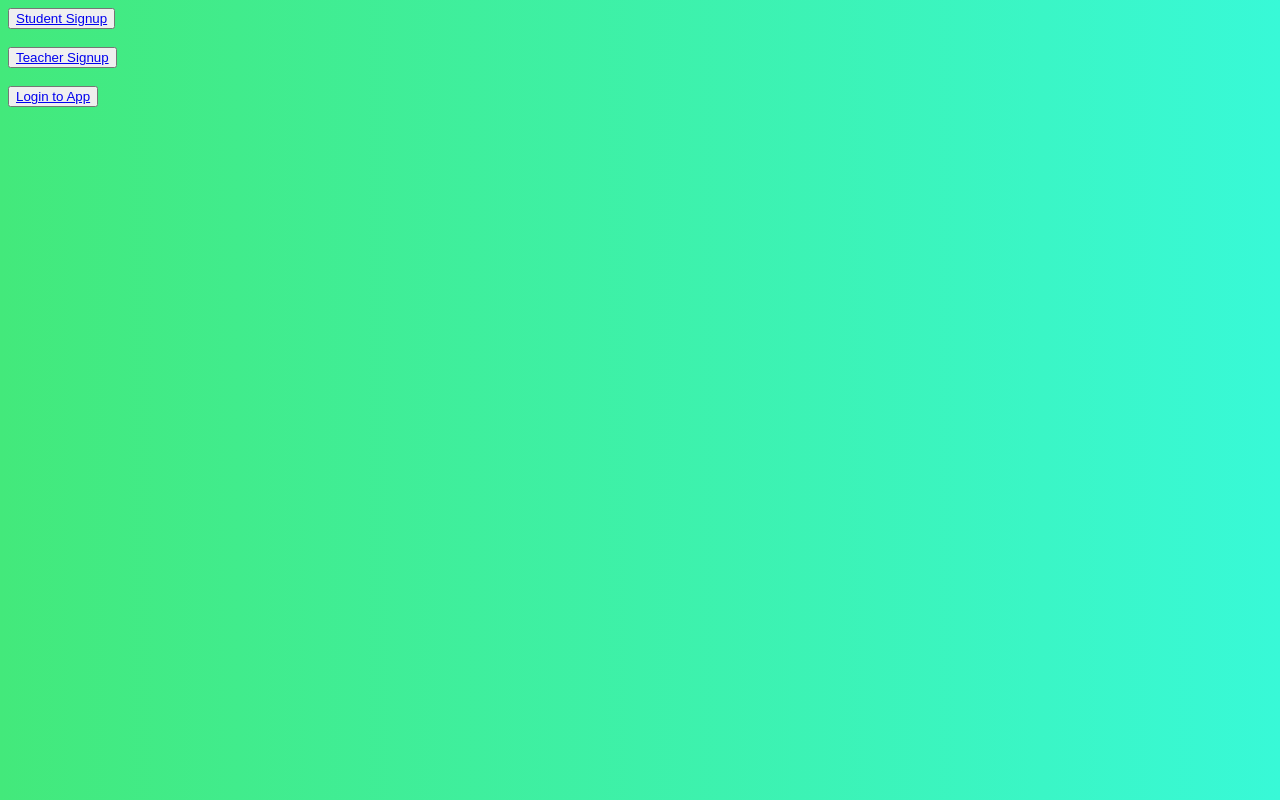
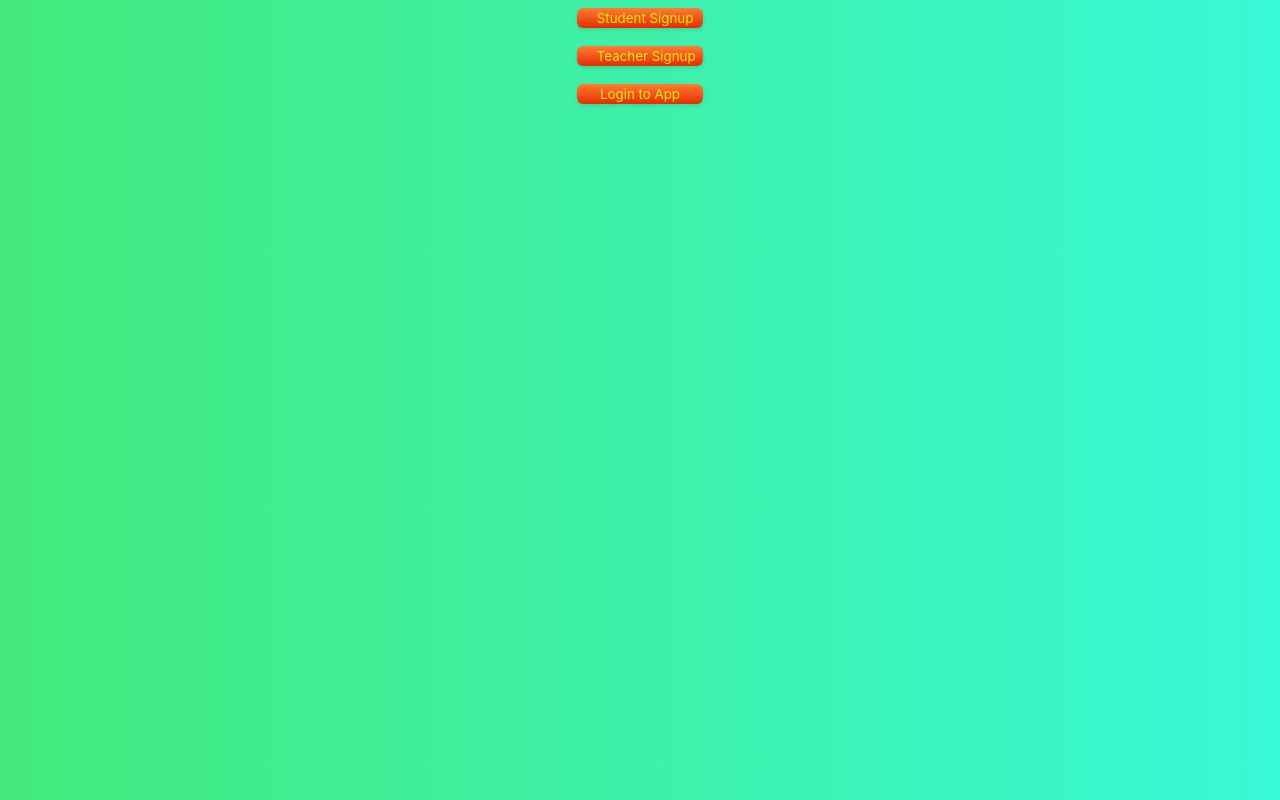
Before and after one commit to harsha3604/school-app, a Django app: page / in a window 1280 px wide. Run offline with Django 4.2, Linux system fonts and the light colour scheme.

Commit message:
simple changes

```diff
--- a/static/css/style.css
+++ b/static/css/style.css
@@ -1,3 +1,55 @@
 body {
     background-image: linear-gradient(to right, #43e97b 0%, #38f9d7 100%);
+    text-align: center;
 }
+
+
+.button {
+    background-color: initial;
+    background-image: linear-gradient(-180deg, #FF7E31, #E62C03);
+    border-radius: 6px;
+    box-shadow: rgba(0, 0, 0, 0.1) 0 2px 4px;
+    color: #FFFFFF;
+    cursor: pointer;
+    display: inline-block;
+    font-family: Inter, -apple-system, system-ui, Roboto, "Helvetica Neue", Arial, sans-serif;
+    height: 20px;
+    line-height: 20px;
+    outline: 0;
+    overflow: hidden;
+    padding: 0 20px;
+    pointer-events: auto;
+    position: relative;
+    text-align: center;
+    touch-action: manipulation;
+    user-select: none;
+    -webkit-user-select: none;
+    vertical-align: top;
+    white-space: nowrap;
+    width: 10%;
+    z-index: 9;
+    border: 0;
+    transition: box-shadow .2s;
+
+}
+
+.button:hover {
+    box-shadow: rgba(253, 76, 0, 0.5) 0 3px 8px;
+
+}
+
+a {
+    color: rgb(222, 236, 15);
+    text-decoration: none;
+    overflow: hidden;
+}
+
+.x {
+    font-family: Georgia, 'Times New Roman', Times, serif;
+
+}
+
+/* input {
+    border: 2px solid red;
+    border-radius: 4px;
+} */
--- a/student/templates/student/s_quiz.html
+++ b/student/templates/student/s_quiz.html
@@ -15,7 +15,7 @@
     <input type='submit' value='submit' />
 </form>
 </p>
-<button><a href="{% url 'student' %}">Back</a></button>
+<button class="button"><a href="{% url 'student' %}">Back</a></button>
 
 
 {% endblock %}
--- a/student/templates/student/s_result.html
+++ b/student/templates/student/s_result.html
@@ -5,5 +5,5 @@
 <p>Total questions: {{total}}</p>
 <p>Score: {{score}}</p>
 <h5>All the best for next quiz!</h5>
-<button><a href="{% url 'student' %}">Go back</a></button>
+<button class="button"><a href="{% url 'student' %}">Go back</a></button>
 {% endblock %}
--- a/student/templates/student/student.html
+++ b/student/templates/student/student.html
@@ -15,5 +15,5 @@
     <input type="submit" value="submit" />
 </form>
 <br><br>
-<button><a href="{% url 'logout'%}">Logout</a></button>
+<button class="button"><a href="{% url 'logout'%}">Logout</a></button>
 {% endblock %}
--- a/teacher/templates/teacher/create.html
+++ b/teacher/templates/teacher/create.html
@@ -10,5 +10,5 @@
 
     <input type="submit" value="Submit">
 </form>
-<a href="{% url 'teacher' %}">Back</a>
+<button class=button><a href="{% url 'teacher' %}">Back</a></button>
 {% endblock %}
--- a/teacher/templates/teacher/delete.html
+++ b/teacher/templates/teacher/delete.html
@@ -7,5 +7,5 @@
 </form>
 
 <br>
-<a href="{% url 'teacher' %}">Back</a>
+<button class=button><a href="{% url 'teacher' %}">Back</a></button>
 {% endblock %}
--- a/teacher/templates/teacher/detail.html
+++ b/teacher/templates/teacher/detail.html
@@ -3,5 +3,5 @@
 <p>Question Subject: {{questions.q_subject}}</p>
 <p>Question: {{questions.question}}</p>
 <p>Answer: {{questions.answer}}</p>
-<a href="{% url 'teacher' %}">Back</a>
+<button class=button><a href="{% url 'teacher' %}">Back</a></button>
 {% endblock %}
--- a/teacher/templates/teacher/update.html
+++ b/teacher/templates/teacher/update.html
@@ -6,5 +6,5 @@
     <button type="submit">Submit</button>
 </form>
 <br>
-<a href="{% url 'teacher' %}">Back</a>
+<button class=button><a href="{% url 'teacher' %}">Back</a></button>
 {% endblock %}
--- a/user/templates/user/index.html
+++ b/user/templates/user/index.html
@@ -1,9 +1,9 @@
 {% extends 'base.html' %}
 {% block content%}
 
-<button><a href="{% url 'student_signup' %}">Student Signup</a></button>
+<button class="button"><a href="{% url 'student_signup' %}">Student Signup</a></button>
 <br><br>
-<button><a href="{% url 'teacher_signup' %}">Teacher Signup</a></button>
+<button class="button"><a href="{% url 'teacher_signup' %}">Teacher Signup</a></button>
 <br><br>
-<button><a href="{% url 'login' %}">Login to App</a></button>
+<button class="button"><a href="{% url 'login' %}">Login to App</a></button>
 {% endblock %}
--- a/user/templates/user/login.html
+++ b/user/templates/user/login.html
@@ -1,12 +1,12 @@
 {% extends 'base.html' %}
 {% block content%}
 
-<form method="post">
+<form method="post" class="x">
     {% csrf_token%}
     {{form.as_p}}
     <input type="submit" />
 </form>
 <br><br>
-<button><a href="{% url 'index'%}">Back to Main</a></button>
+<button class="button"><a href="{% url 'index'%}">Back to Main</a></button>
 <br><br>
 {% endblock %}
--- a/user/templates/user/logout.html
+++ b/user/templates/user/logout.html
@@ -2,7 +2,7 @@
 {% block content%}
 <p>Bye {{user.username}}. You are logged out.</p>
 
-<a href="{% url 'login'%}">Login</a>
+<button class="button"><a href="{% url 'login'%}">Login</a></button>
 <br><br>
-<a href="{% url 'index'%}">Signup Page</a>
+<button class="button"><a href="{% url 'index'%}">Signup Page</a></button>
 {% endblock %}
--- a/user/templates/user/signup.html
+++ b/user/templates/user/signup.html
@@ -1,10 +1,10 @@
 {% extends 'base.html' %}
 {% block content%}
-<form method="POST" accept-charset="utf-8">
+<form method="POST">
     {% csrf_token %}
     {{form.as_p}}
     <input type="Submit" name="submit" value="Signup">
 </form>
-<br><br>
-<button><a href="{% url 'index' %}">Back</a></button>
+<br><br><br><br>
+<button class="button"><a href="{% url 'index' %}">Back</a></button>
 {% endblock%}
```
Also changed, not shown: teacher/templates/teacher/teacher.html (+6 -6 lines), user/forms.py (+13 -0 lines), db.sqlite3.
